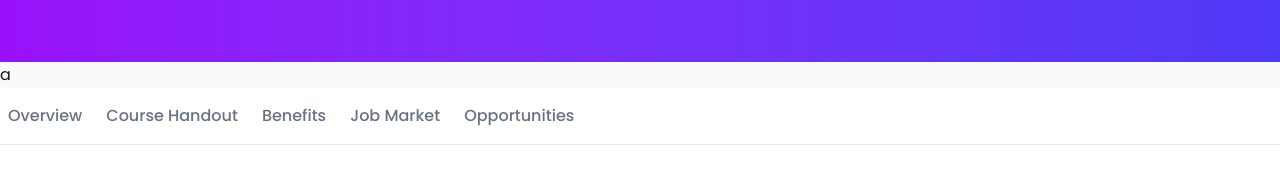
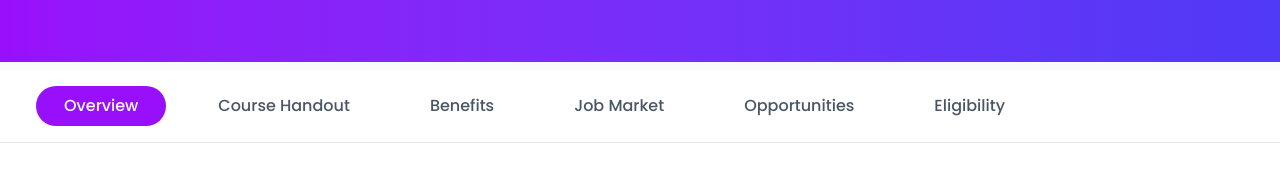
Before and after one commit to sptclasses/Sharp-Programmer-Technology, a Next.js app: page /CourseLandingPage/ccc in a window 1280 px wide. Shown: the part 398-591 px from the top of the page. Built offline with nearby package versions, Linux system fonts and the light colour scheme.

Commit message:
change the course page mobile version

```diff
--- a/src/app/CourseLandingPage/ccc/page.tsx
+++ b/src/app/CourseLandingPage/ccc/page.tsx
@@ -1,6 +1,6 @@
 "use client";
 
-import { useState } from "react";
+import { useState, useEffect } from "react";
 // ...existing code...
 import Link from "next/link";
 import { FontAwesomeIcon } from "@fortawesome/react-fontawesome";
@@ -104,9 +104,10 @@ export default function CoursePage() {
   const [mobileMenuOpen, setMobileMenuOpen] = useState(false);
   const [activeSection, setActiveSection] = useState("home");
   const [clickedItem, setClickedItem] = useState<string>("courses");
+  const [selectedTab, setSelectedTab] = useState<string>("Overview");
   const [isMuted, setIsMuted] = useState(true);
 
-  const tabs = ["Overview", "Course Handout", "Benefits", "Job Market", "Opportunities"];
+  const tabs = ["Overview", "Course Handout", "Benefits", "Job Market", "Opportunities", "Eligibility"];
   const navItems = ["home", "about", "courses", "features", "contact"];
 
   const featuresSubMenu = [
@@ -140,6 +141,45 @@ export default function CoursePage() {
       element.scrollIntoView({ behavior: "smooth", block: "start" });
     }
   };
+
+  // Scroll spy: observe sections and update selectedTab when they enter the viewport
+  useEffect(() => {
+    const sections = [
+      { id: 'overview', tab: 'Overview' },
+      { id: 'course-handout', tab: 'Course Handout' },
+      { id: 'benefits', tab: 'Benefits' },
+      { id: 'job-market', tab: 'Job Market' },
+      { id: 'opportunities', tab: 'Opportunities' },
+      { id: 'eligibility', tab: 'Eligibility' },
+    ];
+
+    const observer = new IntersectionObserver(
+      (entries) => {
+        // choose the most visible/first intersecting entry
+        entries.forEach((entry) => {
+          if (entry.isIntersecting) {
+            const match = sections.find((s) => s.id === entry.target.id);
+            if (match) {
+              setSelectedTab(match.tab);
+            }
+          }
+        });
+      },
+      {
+        root: null,
+        // adjust rootMargin so the tab highlights when section is comfortably in view
+        rootMargin: '-30% 0px -40% 0px',
+        threshold: 0.15,
+      }
+    );
+
+    sections.forEach((s) => {
+      const el = document.getElementById(s.id);
+      if (el) observer.observe(el);
+    });
+
+    return () => observer.disconnect();
+  }, []);
 
   return (
     <div className="min-h-screen bg-gray-50">
@@ -322,7 +362,7 @@ export default function CoursePage() {
       </nav>
 
       {/* Hero */}
-  <div className="bg-gradient-to-r from-purple-600 to-indigo-600 text-white pt-32 pb-12 md:pt-40 md:pb-20 lg:pt-48 lg:pb-32 px-4 sm:px-6 mt-16">
+  <div className="bg-gradient-to-r from-purple-600 to-indigo-600 text-white mb-2 pt-32 pb-12 md:pt-40 md:pb-20 lg:pt-48 lg:pb-32 px-4 sm:px-6 mt-16">
   <div className="container-1200 px-0 w-full">
           <p className="text-xs sm:text-sm opacity-80 mb-2 cursor-pointer">
             <span>
@@ -332,20 +372,22 @@ export default function CoursePage() {
           <h1 className="text-2xl sm:text-3xl md:text-4xl lg:text-5xl font-bold">Course On Computer Concepts</h1>
         </div>
       </div>
-a
-      {/* Navigation Tabs */}
-      <div className="border-b border-gray-200 px-2 sticky top-20 bg-white z-40 ">
-  <div className="container-1200 px- w-full">
-          <div className="flex gap-6 w-full ">
+
+  {/* Navigation Tabs - mobile: horizontally scrollable pill buttons */}
+  <div className="border-b border-gray-200 px-2 sticky top-24 md:top-20 bg-white z-40">
+        <div className="container-1200 px-0 w-full pt-4 pb-4">
+          <div className="overflow-x-auto -mx-4 px-4 md:mx-0 md:px-0">
+            <div className="flex gap-3 md:gap-6 w-max md:w-full">
               {tabs.map((tab) => (
                 <button
                   key={tab}
-              onClick={() => scrollToTab(tab)}
-              className="py-4 font-medium text-gray-500 hover:text-purple-600 cursor-pointer transition-colors text-xs sm:text-sm md:text-base"
+                  onClick={() => { setSelectedTab(tab); scrollToTab(tab); }}
+                  className={`inline-block whitespace-nowrap px-4 py-2 rounded-full text-sm md:text-base font-medium transition-colors ${selectedTab === tab ? 'bg-purple-600 text-white' : 'text-gray-600 hover:text-purple-600 hover:bg-purple-50'}`}
                 >
                   {tab}
                 </button>
               ))}
+            </div>
           </div>
         </div>
       </div>
@@ -500,6 +542,15 @@ a
         </section>
 
       </div>
+      {/* Eligibility Section */}
+      <section id="eligibility" className="scroll-mt-32 bg-gray-50 py-12">
+        <div className="container-1200 mx-auto px-6 w-full">
+          <h2 className="text-2xl text-gray-800 font-bold mb-6">Eligibility</h2>
+          <p className="text-gray-700 mb-6 leading-relaxed">
+            Eligibility: No minimum qualification is required for applying and appearing for the examination in Course on Computer Concepts [CCC].
+          </p>
+        </div>
+      </section>
     </div>
   );
 }
--- a/src/app/CourseLandingPage/cplusplus/page.tsx
+++ b/src/app/CourseLandingPage/cplusplus/page.tsx
@@ -40,7 +40,7 @@ export default function CoursePage() {
 	const [videoUrl, setVideoUrl] = useState<string | null>(null);
 	const [isMuted, setIsMuted] = useState(true);
 
-	const tabs = ["Overview", "Course Handout", "Benefits", "Job Market", "Opportunities"];
+	const tabs = ["Overview", "Course Handout", "Benefits", "Job Market", "Opportunities", "Eligibility"];
 	const navItems = ["home", "about", "courses", "features", "contact"];
 
 	const featuresSubMenu = [
@@ -389,7 +389,17 @@ export default function CoursePage() {
 						</ul>
 					</div>
 				</section>
+				</div>
+
+				{/* Eligibility Section */}
+				<section id="eligibility" className="scroll-mt-32 bg-gray-50 py-12">
+					<div className="mx-auto px-6 w-full lg:w-[calc(100%-400px)] lg:ml-40 max-w-full">
+						<h2 className="text-2xl text-gray-800 font-bold mb-6">Eligibility</h2>
+						<p className="text-gray-700 mb-6 leading-relaxed">
+							Eligibility: No minimum qualification is required for applying and appearing for the examination in Course on Computer Concepts [CCC].
+						</p>
+					</div>
+				</section>
 			</div>
-		</div>
-	);
-}
+		  );
+		}
--- a/src/app/CourseLandingPage/digital-marketing/page.tsx
+++ b/src/app/CourseLandingPage/digital-marketing/page.tsx
@@ -105,7 +105,7 @@ export default function CoursePage() {
   const [videoUrl, setVideoUrl] = useState<string | null>(null);
   const [isMuted, setIsMuted] = useState(true);
 
-  const tabs = ["Overview", "Course Handout", "Benefits", "Job Market", "Opportunities"];
+  const tabs = ["Overview", "Course Handout", "Benefits", "Job Market", "Opportunities", "Eligibility"];
   const navItems = ["home", "about", "courses", "features", "contact"];
 
   const featuresSubMenu = [
@@ -480,6 +480,15 @@ export default function CoursePage() {
         </section>
 
       </div>
+      {/* Eligibility Section */}
+      <section id="eligibility" className="scroll-mt-32 bg-gray-50 py-12">
+        <div className="mx-auto px-6 w-full lg:w-[calc(100%-400px)] lg:ml-40 max-w-full">
+          <h2 className="text-2xl text-gray-800 font-bold mb-6">Eligibility</h2>
+          <p className="text-gray-700 mb-6 leading-relaxed">
+            Eligibility: No minimum qualification is required for applying and appearing for the examination in Course on Computer Concepts [CCC].
+          </p>
+        </div>
+      </section>
       {/* Video Modal */}
       {videoModalOpen && (
         <div className="fixed inset-0 bg-black/60 z-50 flex items-center justify-center p-4">
--- a/src/app/CourseLandingPage/java/page.tsx
+++ b/src/app/CourseLandingPage/java/page.tsx
@@ -105,7 +105,7 @@ export default function CoursePage() {
   const [videoUrl, setVideoUrl] = useState<string | null>(null);
   const [isMuted, setIsMuted] = useState(true);
 
-  const tabs = ["Overview", "Course Handout", "Benefits", "Job Market", "Opportunities"];
+  const tabs = ["Overview", "Course Handout", "Benefits", "Job Market", "Opportunities", "Eligibility"];
   const navItems = ["home", "about", "courses", "features", "contact"];
 
   const featuresSubMenu = [
@@ -480,6 +480,15 @@ export default function CoursePage() {
         </section>
 
       </div>
+      {/* Eligibility Section */}
+      <section id="eligibility" className="scroll-mt-32 bg-gray-50 py-12">
+        <div className="mx-auto px-6 w-full lg:w-[calc(100%-400px)] lg:ml-40 max-w-full">
+          <h2 className="text-2xl text-gray-800 font-bold mb-6">Eligibility</h2>
+          <p className="text-gray-700 mb-6 leading-relaxed">
+            Eligibility: No minimum qualification is required for applying and appearing for the examination in Course on Computer Concepts [CCC].
+          </p>
+        </div>
+      </section>
       {/* Video Modal */}
       {videoModalOpen && (
         <div className="fixed inset-0 bg-black/60 z-50 flex items-center justify-center p-4">
--- a/src/app/CourseLandingPage/o-level/page.tsx
+++ b/src/app/CourseLandingPage/o-level/page.tsx
@@ -105,7 +105,7 @@ export default function CoursePage() {
   const [videoUrl, setVideoUrl] = useState<string | null>(null);
   const [isMuted, setIsMuted] = useState(true);
 
-  const tabs = ["Overview", "Course Handout", "Benefits", "Job Market", "Opportunities"];
+  const tabs = ["Overview", "Course Handout", "Benefits", "Job Market", "Opportunities", "Eligibility"];
   const navItems = ["home", "about", "courses", "features", "contact"];
 
   const featuresSubMenu = [
@@ -480,6 +480,15 @@ export default function CoursePage() {
         </section>
 
       </div>
+      {/* Eligibility Section */}
+      <section id="eligibility" className="scroll-mt-32 bg-gray-50 py-12">
+        <div className="mx-auto px-6 w-full lg:w-[calc(100%-400px)] lg:ml-40 max-w-full">
+          <h2 className="text-2xl text-gray-800 font-bold mb-6">Eligibility</h2>
+          <p className="text-gray-700 mb-6 leading-relaxed">
+            Eligibility: No minimum qualification is required for applying and appearing for the examination in Course on Computer Concepts [CCC].
+          </p>
+        </div>
+      </section>
       {/* Video Modal */}
       {videoModalOpen && (
         <div className="fixed inset-0 bg-black/60 z-50 flex items-center justify-center p-4">
--- a/src/app/CourseLandingPage/python/page.tsx
+++ b/src/app/CourseLandingPage/python/page.tsx
@@ -105,7 +105,7 @@ export default function CoursePage() {
   const [videoUrl, setVideoUrl] = useState<string | null>(null);
   const [isMuted, setIsMuted] = useState(true);
 
-  const tabs = ["Overview", "Course Handout", "Benefits", "Job Market", "Opportunities"];
+  const tabs = ["Overview", "Course Handout", "Benefits", "Job Market", "Opportunities", "Eligibility"];
   const navItems = ["home", "about", "courses", "features", "contact"];
 
   const featuresSubMenu = [
@@ -480,6 +480,15 @@ export default function CoursePage() {
         </section>
 
       </div>
+      {/* Eligibility Section */}
+      <section id="eligibility" className="scroll-mt-32 bg-gray-50 py-12">
+        <div className="mx-auto px-6 w-full lg:w-[calc(100%-400px)] lg:ml-40 max-w-full">
+          <h2 className="text-2xl text-gray-800 font-bold mb-6">Eligibility</h2>
+          <p className="text-gray-700 mb-6 leading-relaxed">
+            Eligibility: No minimum qualification is required for applying and appearing for the examination in Course on Computer Concepts [CCC].
+          </p>
+        </div>
+      </section>
       {/* Video Modal */}
       {videoModalOpen && (
         <div className="fixed inset-0 bg-black/60 z-50 flex items-center justify-center p-4">
--- a/src/app/CourseLandingPage/tally/page.tsx
+++ b/src/app/CourseLandingPage/tally/page.tsx
@@ -105,7 +105,7 @@ export default function CoursePage() {
   const [videoUrl, setVideoUrl] = useState<string | null>(null);
   const [isMuted, setIsMuted] = useState(true);
 
-  const tabs = ["Overview", "Course Handout", "Benefits", "Job Market", "Opportunities"];
+  const tabs = ["Overview", "Course Handout", "Benefits", "Job Market", "Opportunities", "Eligibility"];
   const navItems = ["home", "about", "courses", "features", "contact"];
 
   const featuresSubMenu = [
@@ -480,6 +480,15 @@ export default function CoursePage() {
         </section>
 
       </div>
+      {/* Eligibility Section */}
+      <section id="eligibility" className="scroll-mt-32 bg-gray-50 py-12">
+        <div className="mx-auto px-6 w-full lg:w-[calc(100%-400px)] lg:ml-40 max-w-full">
+          <h2 className="text-2xl text-gray-800 font-bold mb-6">Eligibility</h2>
+          <p className="text-gray-700 mb-6 leading-relaxed">
+            Eligibility: No minimum qualification is required for applying and appearing for the examination in Course on Computer Concepts [CCC].
+          </p>
+        </div>
+      </section>
       {/* Video Modal */}
       {videoModalOpen && (
         <div className="fixed inset-0 bg-black/60 z-50 flex items-center justify-center p-4">
--- a/src/app/CourseLandingPage/web-development/page.tsx
+++ b/src/app/CourseLandingPage/web-development/page.tsx
@@ -105,7 +105,7 @@ export default function CoursePage() {
   const [videoUrl, setVideoUrl] = useState<string | null>(null);
   const [isMuted, setIsMuted] = useState(true);
 
-  const tabs = ["Overview", "Course Handout", "Benefits", "Job Market", "Opportunities"];
+  const tabs = ["Overview", "Course Handout", "Benefits", "Job Market", "Opportunities", "Eligibility"];
   const navItems = ["home", "about", "courses", "features", "contact"];
 
   const featuresSubMenu = [
@@ -476,6 +476,15 @@ export default function CoursePage() {
         </section>
 
       </div>
+      {/* Eligibility Section */}
+      <section id="eligibility" className="scroll-mt-32 bg-gray-50 py-12">
+        <div className="mx-auto px-6 w-full lg:w-[calc(100%-400px)] lg:ml-40 max-w-full">
+          <h2 className="text-2xl text-gray-800 font-bold mb-6">Eligibility</h2>
+          <p className="text-gray-700 mb-6 leading-relaxed">
+            Eligibility: No minimum qualification is required for applying and appearing for the examination in Course on Computer Concepts [CCC].
+          </p>
+        </div>
+      </section>
       {/* Video Modal */}
       {videoModalOpen && (
         <div className="fixed inset-0 bg-black/60 z-50 flex items-center justify-center p-4">
```
Lines whose indentation alone changed are shown as unchanged.
